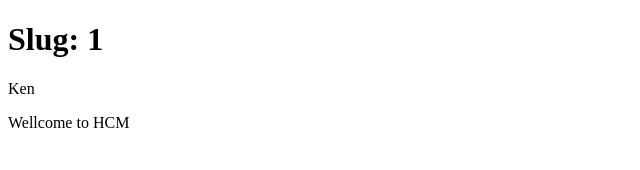
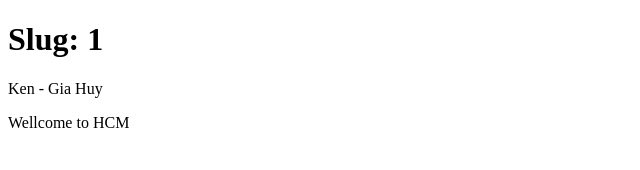
Before and after one commit to huunhatnguyen/next-jest-cicd, a Next.js app: page /blog/1 in a window 1280 px wide. Shown: the top 170 px of the page, without its empty margins (0-640 px from the left). Built offline with nearby package versions, Linux system fonts and the light colour scheme.

Commit message:
update UT

```diff
--- a/app/blog/[slug]/page.tsx
+++ b/app/blog/[slug]/page.tsx
@@ -12,7 +12,7 @@ export default function Page({ params }: Params) {
   return (
     <>
       <h1>Slug: {params.slug || "No Slug Provided"}</h1>
-      <p>Ken</p>
+      <p>Ken - Gia Huy</p>
       <p>Wellcome to HCM</p>
     </>
   );
```
